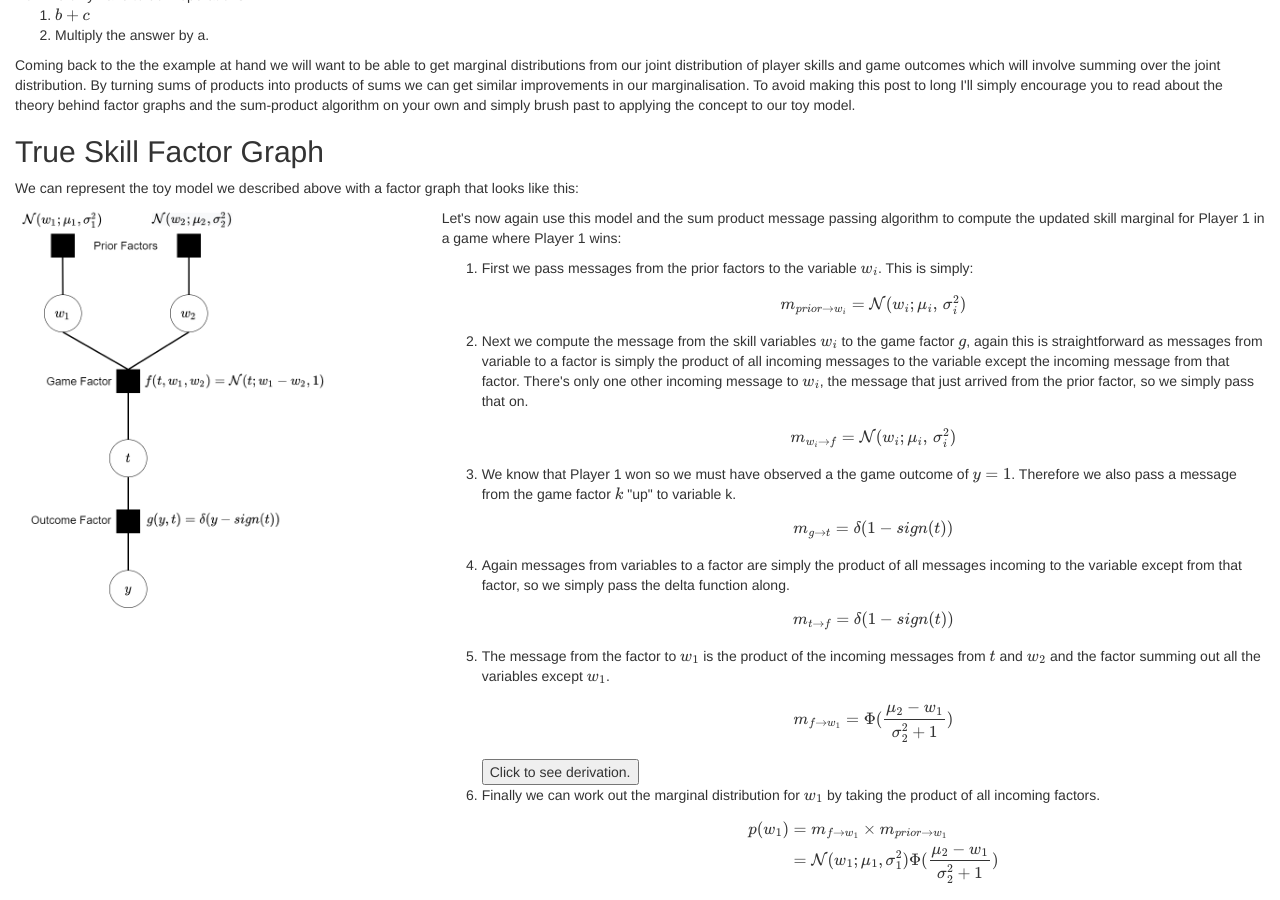
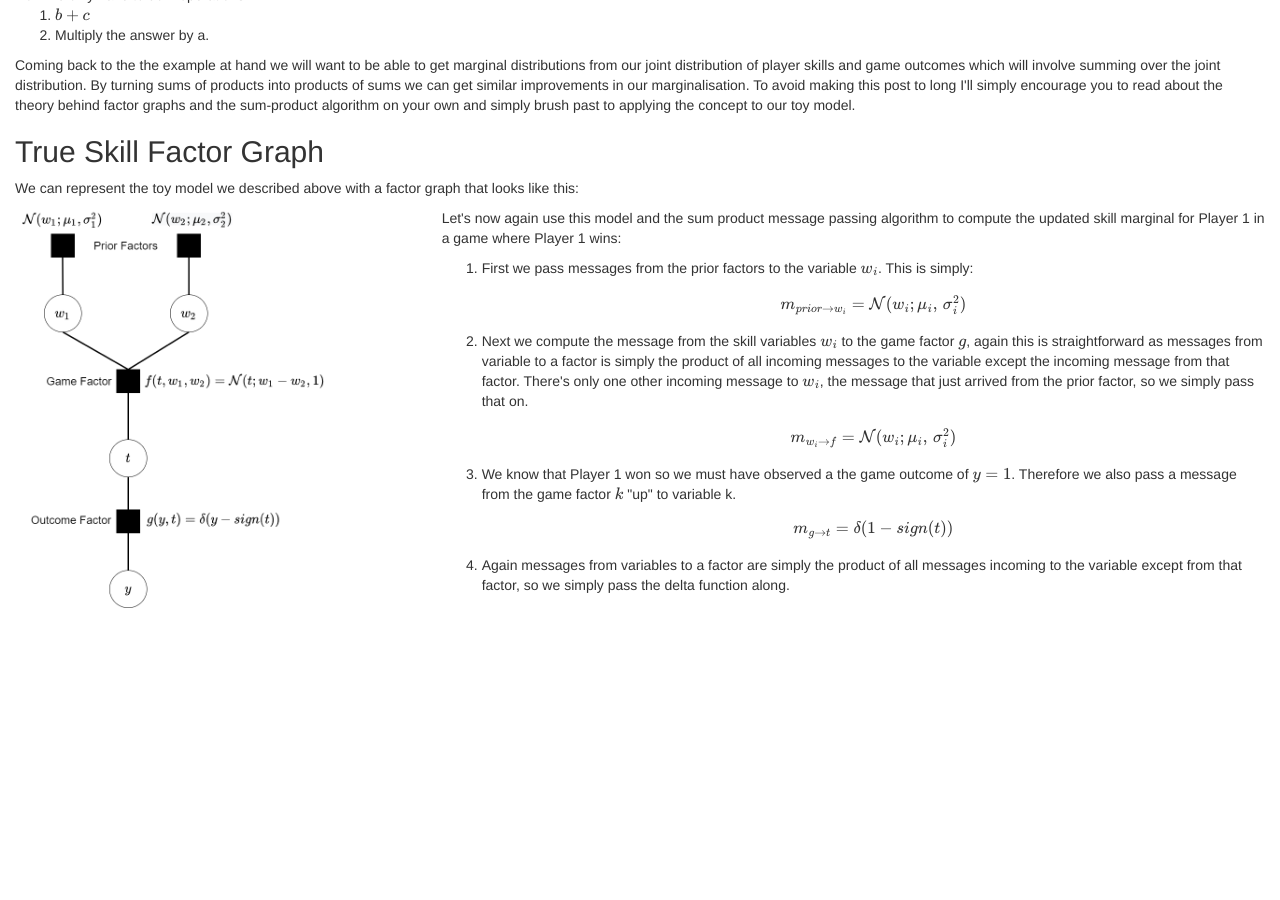
Before and after one commit to Nush395/Nush395.github.io, a Jekyll site: the page built from _posts/2020-06-06-true-skill.html, in a window 1280 px wide and 900 px high, scrolled down 1937 px. Built offline with Jekyll 4.4.1, drawn with Linux system fonts in a browser that asks for light colours; formulas are drawn with MathJax 3; after the commit the page ends 2545 px from its top, so only the background shows below that.

Commit message:
Edit factor graph explanation.

```diff
--- a/_posts/2020-06-06-true-skill.html
+++ b/_posts/2020-06-06-true-skill.html
@@ -188,7 +188,7 @@
     <div class="col-sm-4">
         <img src="{{site.baseurl}}/assets/img/factor_graph_two_player.png" height="400"/>
     </div>
-    <div class="col-sm-8">
+    <div class="col-sm-8" style="overflow-y: scroll; height:400px;">
         <p>
             Let's now again use this model and the sum product message passing algorithm to compute the
             updated skill marginal for Player 1 in a game where Player 1 wins:
```
